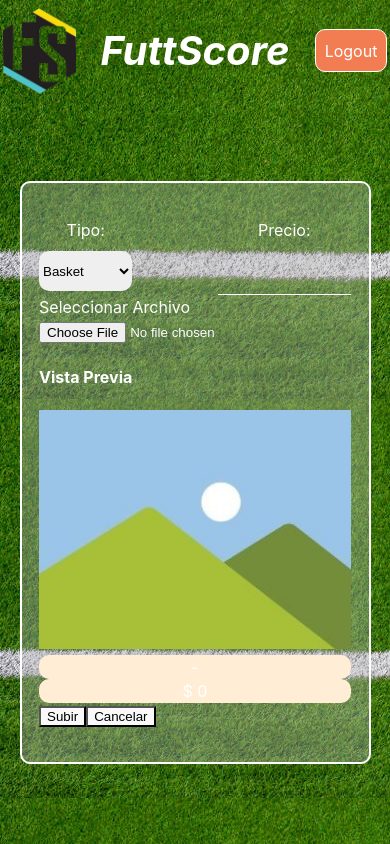
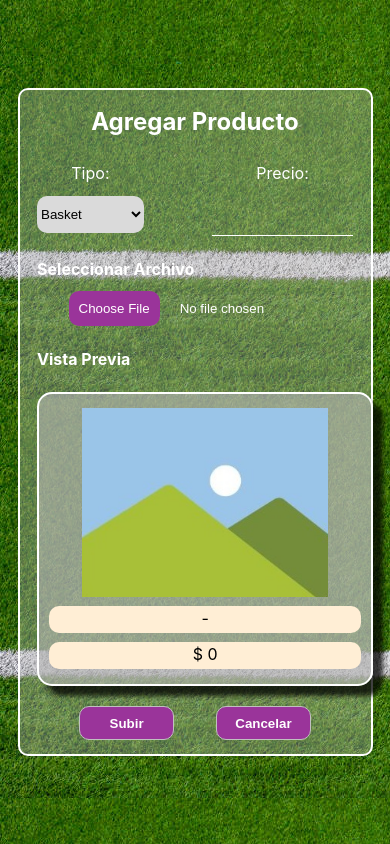
Before and after one commit to pablo-salituri/FutsScore, a React (Vite) app in the folder Front/: page /admin/addItem in a window 390 px wide. Built offline with nearby package versions, Linux system fonts and the light colour scheme.

Commit message:
estilos de add item

```diff
--- a/Front/src/Components/Admin/AddItem/AddItem.jsx
+++ b/Front/src/Components/Admin/AddItem/AddItem.jsx
@@ -1,6 +1,5 @@
 import { useState } from "react";
 import { Link } from "react-router-dom";
-import NavBar from "../../NavBar/NavBar";
 import Card from "../../Card/Card";
 import uploadCard from "../../../Utils/uploadCard";
 // import UploadImage from "../UploadImage/UploadImage";
@@ -45,9 +44,9 @@ export default function AddItem() {
 
   return (
     <div className={styles.addItemContainer}>
-      <NavBar />
       <div className={styles.addItemOuter}>
         <div className={styles.addItemInner}>
+          <h2 style={{ textAlign: "center", margin: 0 }}>Agregar Producto</h2>
           <section className={styles.dataSection}>
             {/* <span>Descripción:</span>
             <input
@@ -102,17 +101,19 @@ export default function AddItem() {
             className={styles.selectImageContainer}
             // onClick={() => document.getElementById("imageInput").click()}
           >
-            Seleccionar Archivo
+            <h4 style={{ margin: "0 0 10px 0" }}>Seleccionar Archivo</h4>
+            <section style={{ display: "flex", justifyContent: "center" }}>
               <input
                 type="file"
                 id="imageInput"
                 name="image"
                 accept="image/*"
-              /* style={{ display: "none" }} */
                 onChange={(event) => handleImagePreview(event)}
               />
+            </section>
           </div>
-          <h4>Vista Previa</h4>
+          <h4 style={{ margin: 0 }}>Vista Previa</h4>
+          <section className={styles.cardContainerInAdd}>
             <Card
               parameters={{
                 data: {
@@ -124,12 +125,20 @@ export default function AddItem() {
                 },
               }}
             />
+          </section>
           <section>
             {/* <UploadImage file={data.ImgUrl} /> */}
-            <button onClick={() => uploadCard(data)}>Subir</button>
-            <Link to="/admin">
-              <button>Cancelar</button>
+            <section className={styles.buttonSection}>
+              <button
+                className={styles.button}
+                onClick={() => uploadCard(data)}
+              >
+                Subir
+              </button>
+              <Link to="/admin" style={{ display: "contents" }}>
+                <button className={styles.button}>Cancelar</button>
               </Link>
+            </section>
           </section>
         </div>
       </div>
--- a/Front/src/Components/Admin/AddItem/AddItem.module.css
+++ b/Front/src/Components/Admin/AddItem/AddItem.module.css
@@ -1,5 +1,21 @@
+input[type=file]::file-selector-button {
+    margin-right: 20px;
+    border: none;
+    background: #9a349a;
+    padding: 10px 10px;
+    border-radius: 10px;
+    color: #fff;
+    cursor: pointer;
+    transition: background .2s ease-in-out;
+  }
+
+  input[type=file]::file-selector-button:hover {
+    background: #790679;
+  }
+
 @media (max-width: 768px) {
     .addItemContainer {
+        display: flex;
         position: absolute;
         width: 100%;
         height: 100%;
@@ -20,8 +36,11 @@
     .addItemInner {
         background-color: rgba(192, 192, 192, 0.34);
         width: 90%;
+        display: flex;
+        flex-direction: column;
+        row-gap: 1.3em;
         border: 2px solid white;
-        padding: 10% 5%;
+        padding: 4% 5%;
         border-radius: 10px;
     }
 
@@ -32,34 +51,60 @@
 
 
     .select {
-        width: 7em;
-        height: 40px;
+        background-color: #dadada;
+        width: 8em;
+        height: 37px;
         border: none;
         border-radius: 10px;
     }
 
     .input {
         background-color: transparent;
-        width: 10em;
-        height: 40px;
+        color: white;
+        width: 8em;
+        height: 37px;
         border: none;
         box-sizing: border-box;
+        font-size: 1.1em;
+        text-align: center;
         border-bottom: 1px solid white;
     }
 
     .selectImageContainer {
-        /* border: 1px solid lightgray; */
         cursor: pointer;
-
-        /* marginTop: "10px",
-              border: "1px solid lightgray",
-              padding: "10px",
-              borderRadius: "5px",
-              cursor: "pointer",
-              display: "flex",
-              alignItems: "center", */
     }
 
+    .cardContainerInAdd {
+        width: 37vh;
+        height: 32vh;
+        background-color: rgb(181 181 181 / 61%);
+        color: black;
+        border: 2px solid white;
+        border-radius: 15px;
+        padding: 10px;
+        margin: auto;
+        box-shadow: 10px 10px 5px 0px rgba(0,0,0,0.75);
+    }
+
+    .buttonSection {
+        display: flex;
+        justify-content: space-evenly;
+        /* margin-top: 10%; */
+    }
+
+    .button {
+        background-color: #9a349a;
+        color: white;
+        display: flex;
+        align-items: center;
+        justify-content: center;
+        column-gap: 8%;
+        border: 1px solid silver;
+        width: 30%;
+        height: 2.5em;
+        font-weight: bold;
+        border-radius: 10px;
+    }
     /* .input:focus {
         border: red;
     } */
```
Lines whose indentation alone changed are shown as unchanged.
